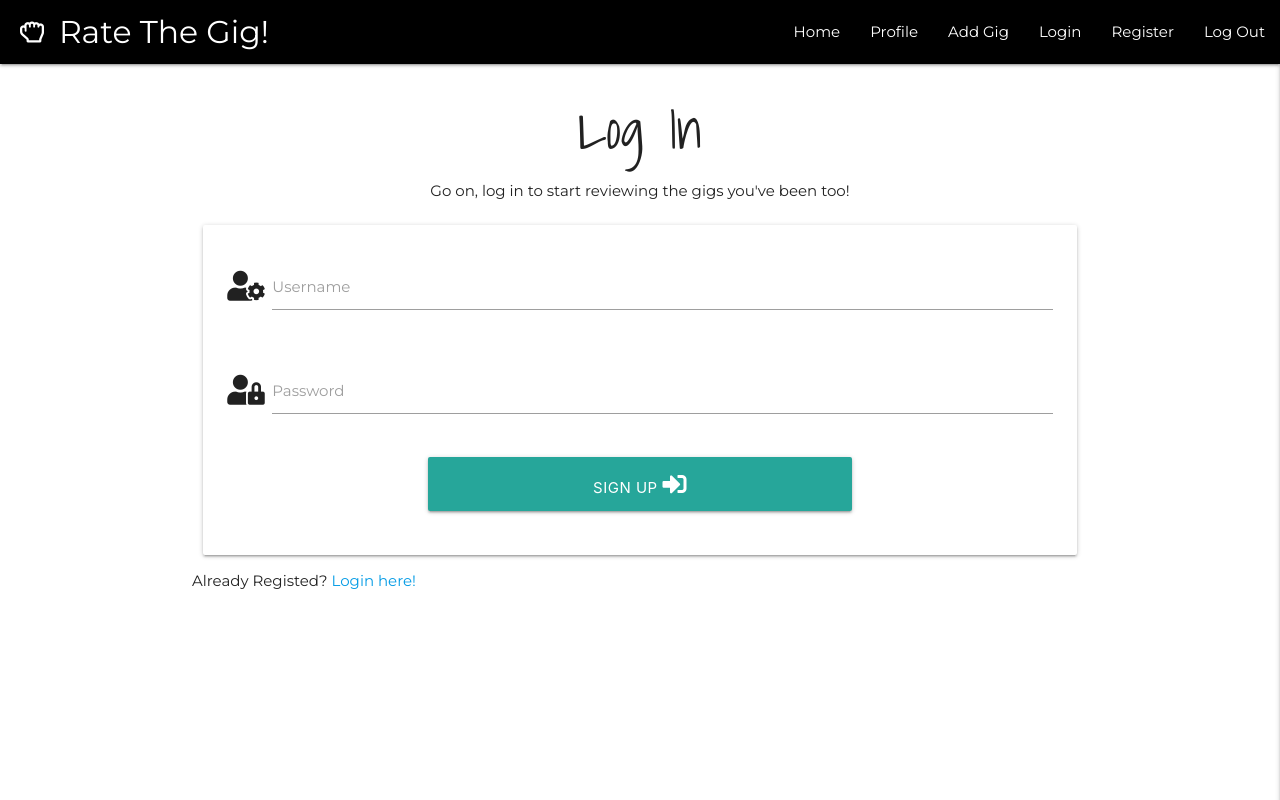
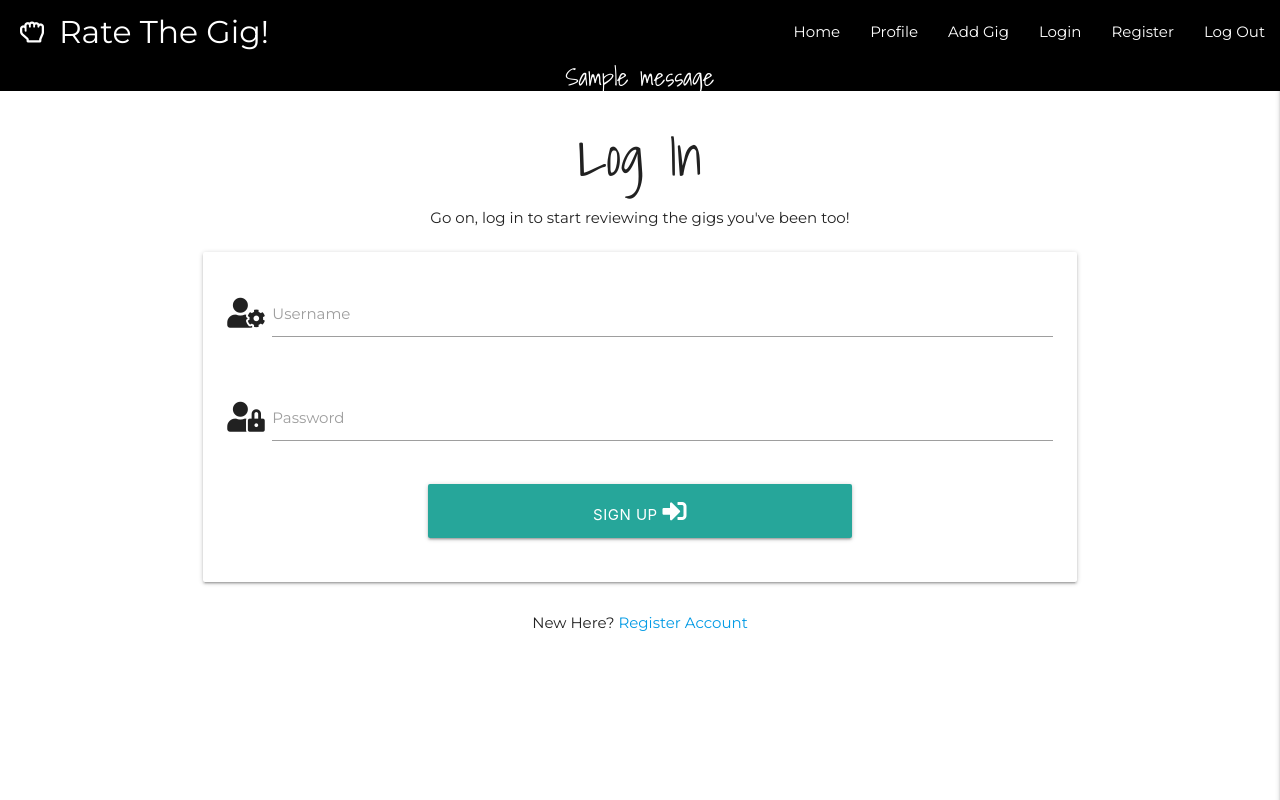
Before and after one commit to Code-Institute-Submissions/deanoandrejevic-RateTheGigMS3_DecResub, a Flask app: page /login in a window 1280 px wide. Run offline with Flask 2, Linux system fonts and the light colour scheme; one stand-in notice (Sample message) is shown; some libraries are stand-ins or nearby versions.

Commit message:
fixed issue with logging in

```diff
--- a/static/css/style.css
+++ b/static/css/style.css
@@ -26,6 +26,12 @@ h5 {
     height: 80vh;
     width: 100%;
     background: url(../images/home-page-image.jpg) center center / cover no-repeat;
+}
+
+/* Flashes */
+
+.flashes h5 {
+    margin: 0;
 }
 
 /* Welcome box */
--- a/templates/base.html
+++ b/templates/base.html
@@ -19,7 +19,8 @@
     <header>
         <nav class="nav-extended">
             <div class="nav-wrapper black">
-                <a href="{{ url_for('all_gigs') }}" class="brand-logo brand-nav"><i class="far fa-hand-rock"></i>Rate The Gig!</a>
+                <a href="{{ url_for('all_gigs') }}" class="brand-logo brand-nav"><i class="far fa-hand-rock"></i>Rate
+                    The Gig!</a>
                 <a href="#" data-target="mobile-demo" class="sidenav-trigger right"><i class="fas fa-bars"></i></a>
                 <ul class="right hide-on-med-and-down">
                     <li><a href="{{ url_for('all_gigs') }}">Home</a></li>
@@ -40,11 +41,20 @@
             <li><a href="{{ url_for('register') }}">Register</a></li>
             <li><a href="{{ url_for('logout') }}">Log Out</a></li>
         </ul>
-
-        {% block home %} {% endblock %}
     </header>
-
-
+    <section>
+        <!-- Flash Messages! -->
+        {% with messages = get_flashed_messages() %}
+        {% if messages %}
+        {% for message in messages %}
+        <div class="flashes">
+            <h5 class="black white-text center-align">{{ message }}</h5>
+        </div>
+        {% endfor %}
+        {% endif %}
+        {% endwith %}
+    </section>
+    {% block home %} {% endblock %}
 
     <main class="container">{% block content %} {% endblock %}</main>
 
--- a/templates/login.html
+++ b/templates/login.html
@@ -11,16 +11,16 @@
             <div class="row">
                 <div class="input-field col s12">
                     <i class="fas fa-user-cog prefix"></i>
-                    <input id="username" name="username" type="text" minlength="6" maxlength="20"
-                        pattern="^[a-zA-Z0-9]{8}$" class="validate" required>
+                    <input id="username" name="username" type="text" minlength="5" maxlength="20" class="validate"
+                        required>
                     <label for="username">Username</label>
                 </div>
             </div>
             <div class="row">
                 <div class="input-field col s12">
                     <i class="fas fa-user-lock prefix"></i>
-                    <input id="password" name="password" type="password" minlength="8" maxlength="20"
-                        pattern="^[a-zA-Z0-9]{8,20}$" class="validate" required>
+                    <input id="password" name="password" type="password" minlength="5" maxlength="20" class="validate"
+                        required>
                     <label for="password">Password</label>
                 </div>
             </div>
@@ -32,7 +32,14 @@
 
         </div>
     </form>
-    <p>Already Registed? <a href="{{ url_for('login') }}">Login here!</a></p>
+    <div class="row">
+        <div class="col s12">
+            <p class="center-align">
+                New Here?
+                <a href="{{ url_for('register') }}">Register Account</a>
+            </p>
+        </div>
+    </div>
 </div>
 
 {% endblock %}
```
Also changed, not shown: app.py (+6 -6 lines), templates/register.html (+7 -5 lines).
